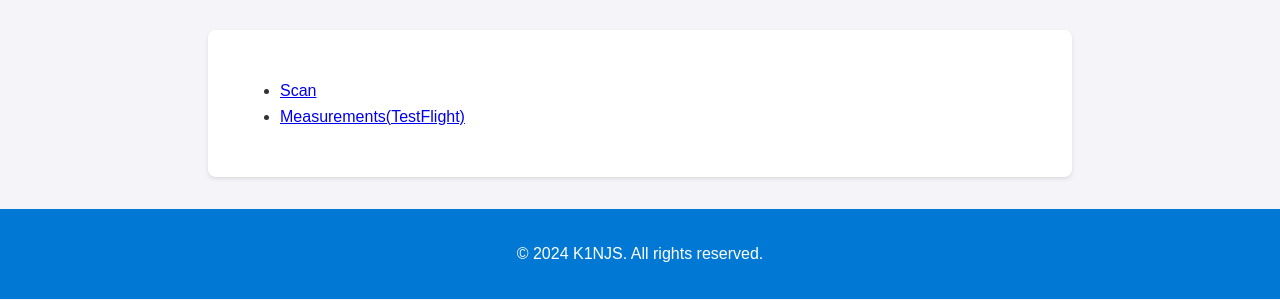
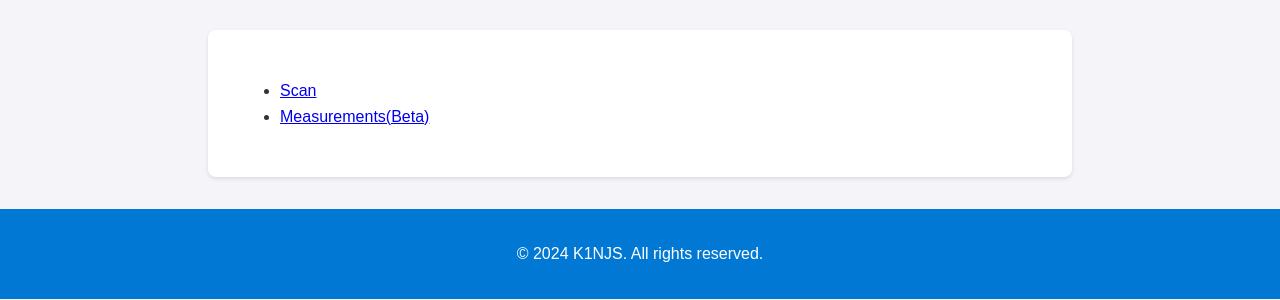
Before and after one commit to K1NJS/K1NJS.github.io, a Jekyll site: the page built from index.md, in a window 1280 px wide. Shown: the part 128-428 px from the top of the page. Built offline with Jekyll 4.4.1, drawn with Linux system fonts in a browser that asks for light colours.

Commit message:
Update index.md

```diff
--- a/index.md
+++ b/index.md
@@ -3,4 +3,4 @@ layout: default
 title: Home
 ---
 - [Scan](./Scan/)
-- [Measurements(TestFlight)](./Measurements/)
+- [Measurements(Beta)](./Measurements/)
```
